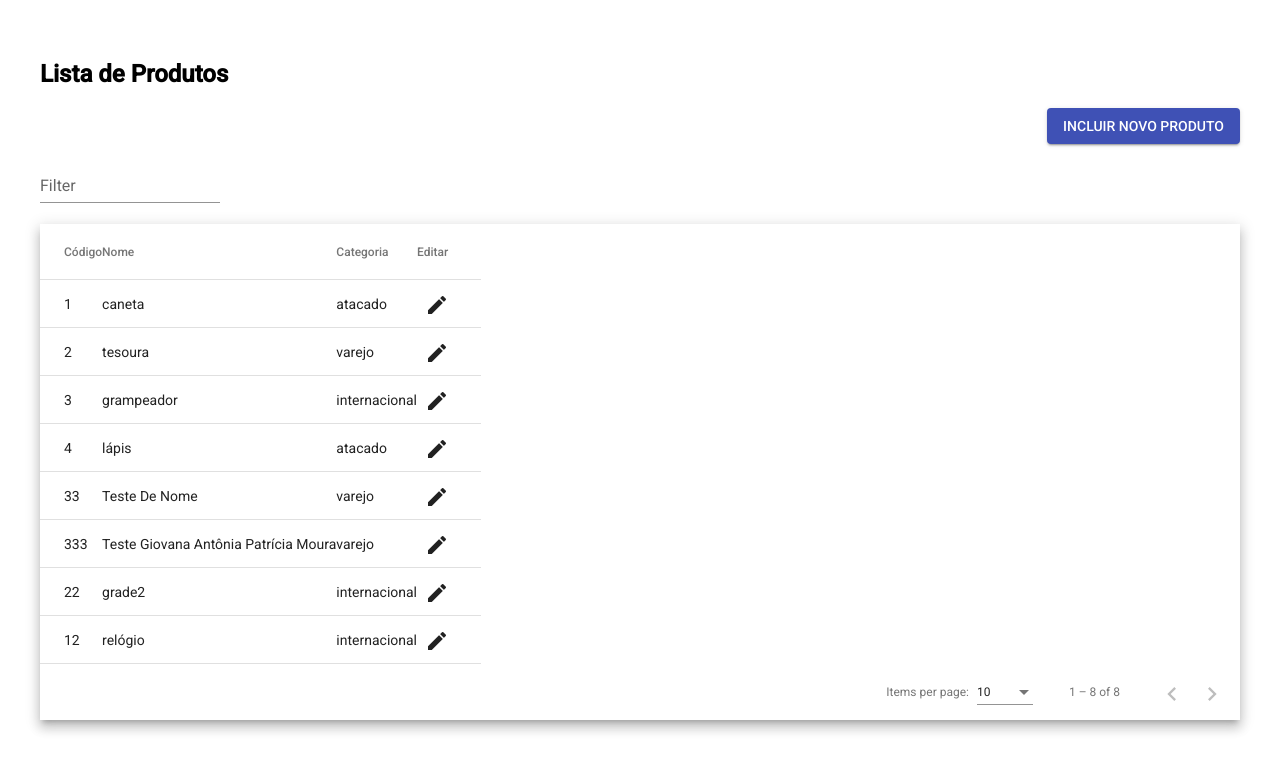
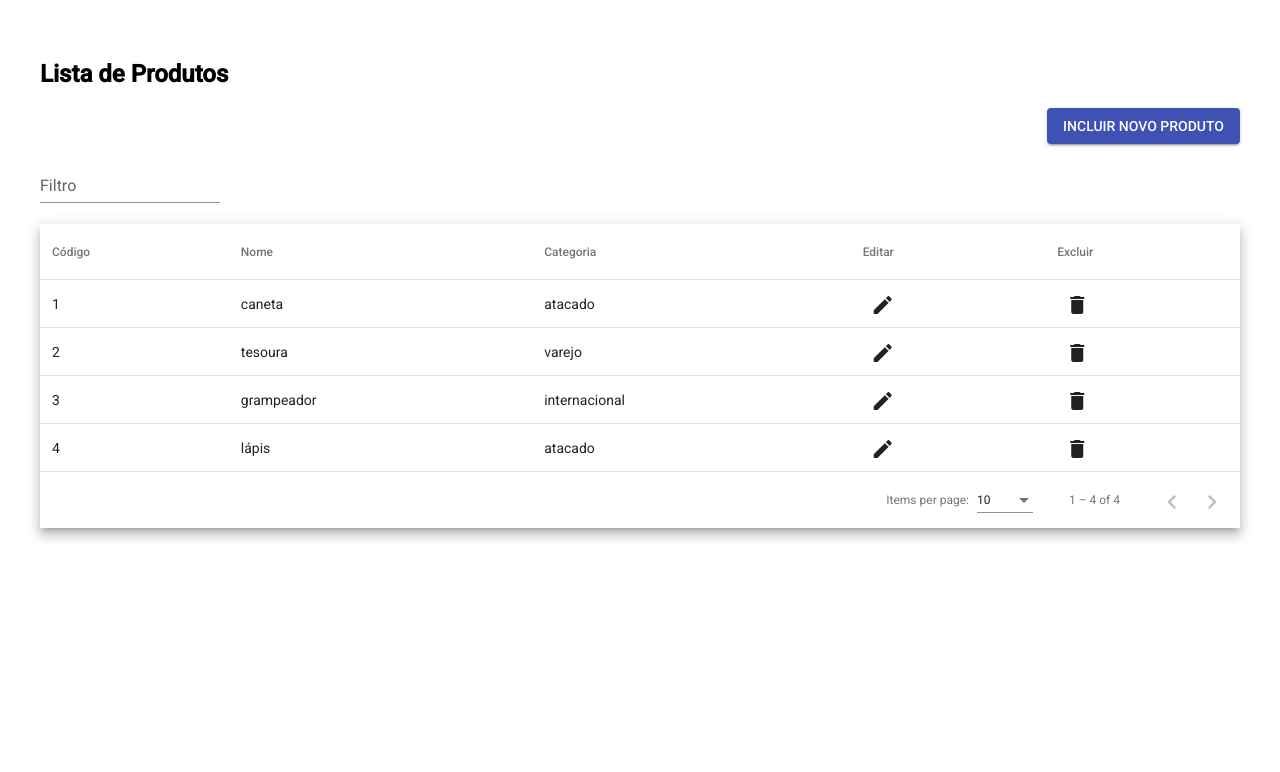
Before and after one commit to rafaelgracioli/itau-crud-produtos, an Angular app: page /lista in a window 1280 px wide. Shown: the top 772 px of the page. Built offline with nearby package versions, Linux system fonts and the light colour scheme; data requests are answered from the project's data file.

Commit message:
feat(product-read): implementação da função delete

```diff
--- a/db.json
+++ b/db.json
@@ -3,8 +3,8 @@
     {
       "id": 1,
       "cod": 1,
-      "category": "atacado",
-      "name": "caneta"
+      "name": "caneta",
+      "category": "atacado"
     },
     {
       "id": 2,
@@ -23,30 +23,6 @@
       "cod": 4,
       "category": "atacado",
       "name": "lápis"
-    },
-    {
-      "cod": 33,
-      "name": "Teste De Nome",
-      "category": "varejo",
-      "id": 5
-    },
-    {
-      "cod": 333,
-      "name": "Teste Giovana Antônia Patrícia Moura",
-      "category": "varejo",
-      "id": 6
-    },
-    {
-      "id": 7,
-      "cod": 22,
-      "name": "grade2",
-      "category": "internacional"
-    },
-    {
-      "cod": 12,
-      "name": "relógio",
-      "category": "internacional",
-      "id": 8
     }
   ]
 }
--- a/src/app/components/product/product-read/product-read.component.html
+++ b/src/app/components/product/product-read/product-read.component.html
@@ -1,9 +1,9 @@
 <mat-form-field appearance="standard">
-  <mat-label>Filter</mat-label>
-  <input matInput (keyup)="applyFilter($event)" placeholder="Ex. Mia" #input>
+  <mat-label>Filtro</mat-label>
+  <input name="find" matInput (keyup)="applyFilter($event)" placeholder="Insira o código ou nome ou a categoria" #input>
 </mat-form-field>
 
-<div class="mat-elevation-z8">
+<div class="mat-elevation-z8 tabela">
   <table mat-table matSort [dataSource]="dataSource">
     <!-- cod Column -->
     <ng-container matColumnDef="cod">
@@ -33,6 +33,16 @@
       </td>
     </ng-container>
 
+    <!-- delete Column -->
+    <ng-container matColumnDef="delete">
+      <th mat-header-cell *matHeaderCellDef mat-sort-header>Excluir</th>
+      <td mat-cell *matCellDef="let row">
+        <button mat-icon-button aria-label="Excluir produto" (click)="deleteProduct(row.id)">
+          <mat-icon>delete</mat-icon>
+        </button>
+      </td>
+    </ng-container>
+
     <tr mat-header-row *matHeaderRowDef="displayedColumns"></tr>
     <tr mat-row *matRowDef="let row; columns: displayedColumns;"></tr>
   </table>
--- a/src/app/components/product/product-read/product-read.component.scss
+++ b/src/app/components/product/product-read/product-read.component.scss
@@ -0,0 +1,10 @@
+.tabela {
+    overflow: auto;
+    .mat-table {
+        width: 100%;
+
+        td.mat-cell, td.mat-footer-cell, th.mat-header-cell {
+            padding: 0 12px;
+        }
+    }
+}
--- a/src/app/components/product/product-read/product-read.component.ts
+++ b/src/app/components/product/product-read/product-read.component.ts
@@ -16,7 +16,7 @@ import { ProductService } from '../product.service';
 export class ProductReadComponent implements OnInit {
 
   products: Product[];
-  displayedColumns = ['cod', 'name', 'category', 'edit'];
+  displayedColumns = ['cod', 'name', 'category', 'edit', 'delete'];
   dataSource: MatTableDataSource<Product>;
 
   @ViewChild(MatPaginator, {static: false}) paginator: MatPaginator;
@@ -26,14 +26,7 @@ export class ProductReadComponent implements OnInit {
     public productServer: ProductService,
     private router: Router
   ) {
-    this.productServer.read().subscribe(payments => {
-      this.products = payments;
-
-      this.dataSource = new MatTableDataSource(payments);
-
-      this.dataSource.paginator = this.paginator;
-      this.dataSource.sort = this.sort;
-    });
+    this.loadProduct();
   }
 
   ngOnInit() {}
@@ -47,8 +40,25 @@ export class ProductReadComponent implements OnInit {
     }
   }
 
+  loadProduct() {
+    this.productServer.read().subscribe(payments => {
+      this.products = payments;
+
+      this.dataSource = new MatTableDataSource(payments);
+
+      this.dataSource.paginator = this.paginator;
+      this.dataSource.sort = this.sort;
+    });
+  }
+
   editProduct(cod: number): void {
     this.router.navigate([`editar-produto/${cod}`]);
   }
 
+  deleteProduct(id: number): void {
+    this.productServer.delete(id).subscribe(() => {
+      this.loadProduct();
+    });
+  }
+
 }
--- a/src/app/components/product/product.service.ts
+++ b/src/app/components/product/product.service.ts
@@ -30,4 +30,9 @@ export class ProductService {
     const url = `${this.baseUrl}/${product.id}`;
     return this.http.put<Product>(url, product);
   }
+
+  delete(id: number): Observable<Product> {
+    const url = `${this.baseUrl}/${id}`;
+    return this.http.delete<Product>(url);
+  }
 }
```
